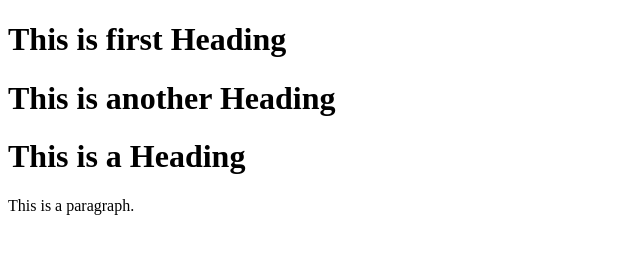
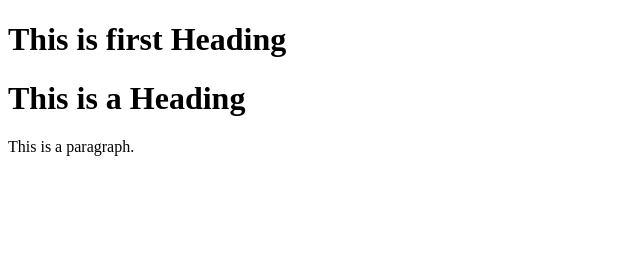
Before and after one commit to PouyAium/Learning-Git, a plain HTML site: page index.html in a window 1280 px wide. Shown: the whole page, without its empty margins (0-640 px from the left). Drawn offline with Linux system fonts and the light colour scheme.

Commit message:
delete another heading h1 tag.

```diff
--- a/index.html
+++ b/index.html
@@ -5,7 +5,6 @@
 </head>
 <body>
     <h1>This is first Heading</h1>
-    <h1>This is another Heading</h1>
   <h1>This is a Heading</h1>
   <p>This is a paragraph.</p>
 </body>
```
